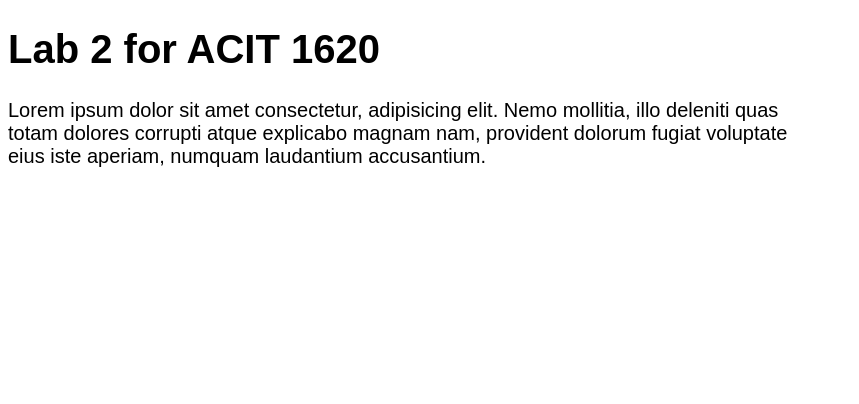
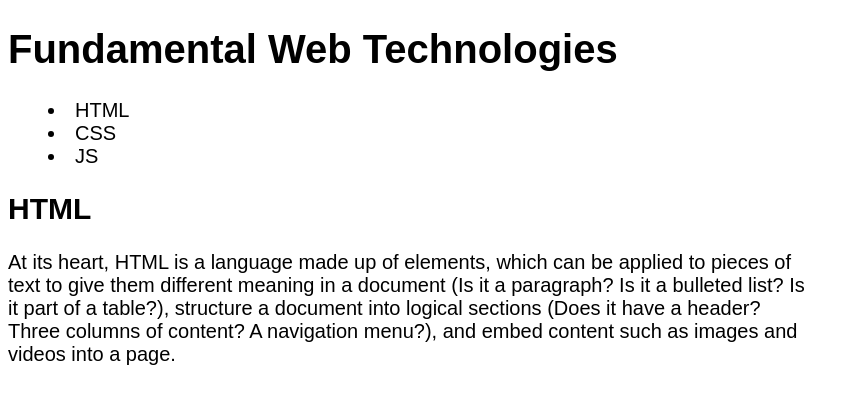
Before and after one commit to jakobdimou/acit1620-lab2, a plain HTML site: page index.html in a window 1280 px wide. Shown: the whole page, without its empty margins (0-859 px from the left). Drawn offline with Linux system fonts and the light colour scheme.

Commit message:
added website title and list of content

```diff
--- a/index.html
+++ b/index.html
@@ -3,11 +3,21 @@
 <head>
     <meta charset="UTF-8">
     <meta name="viewport" content="width=device-width, initial-scale=1.0">
-    <title>Document</title>
+    <title>Fundamental Web Technologies</title>
     <link rel="stylesheet" href="lab2.css">
 </head>
 <body>
-    <h1>Lab 2 for ACIT 1620</h1>
-    <p>Lorem ipsum dolor sit amet consectetur, adipisicing elit. Nemo mollitia, illo deleniti quas totam dolores corrupti atque explicabo magnam nam, provident dolorum fugiat voluptate eius iste aperiam, numquam laudantium accusantium.</p>
+    <h1>Fundamental Web Technologies</h1>
+    <menu>
+        <li> HTML</li>
+        <li> CSS</li>
+        <li> JS</li>
+    </menu>
+
+<h2> HTML</h2>
+<p>At its heart, HTML is a language made up of elements, which can be applied to pieces of text to give them different meaning in a document (Is it a paragraph? Is it a bulleted list? Is it part of a table?), structure a document into logical sections (Does it have a header? Three columns of content? A navigation menu?), and embed content such as images and videos into a page.</p>
+<div>
+
+</div>
 </body>
 </html>
```
